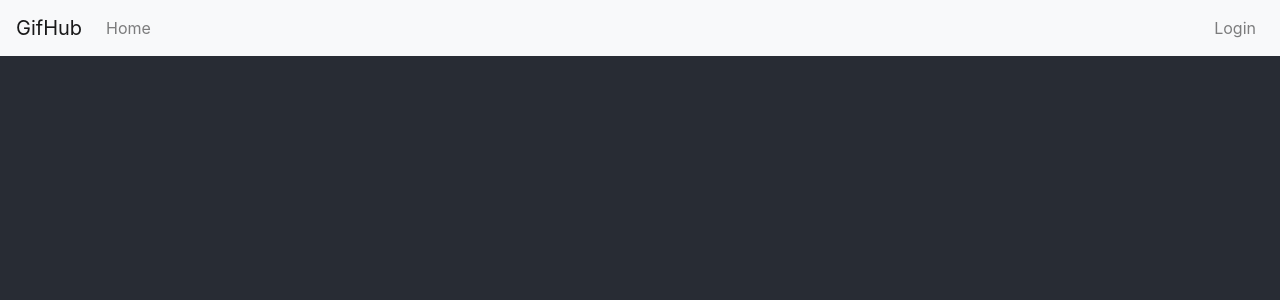
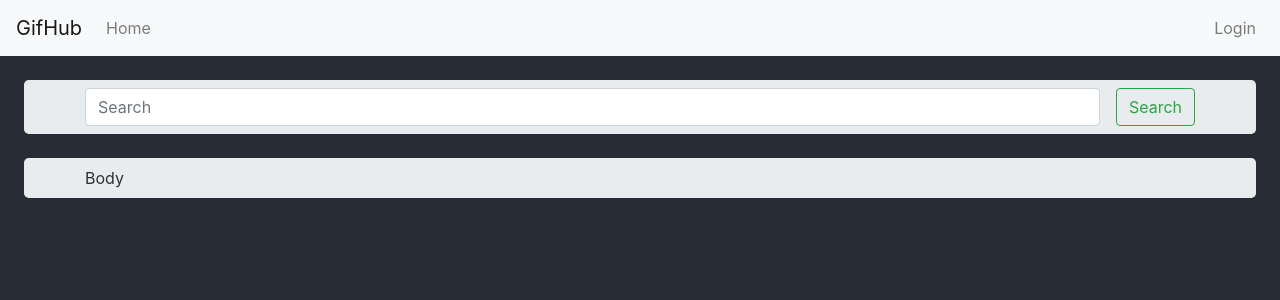
Before and after one commit to ahsan/GifHub, a React (Create React App) app in the folder frontend/: page / in a window 1280 px wide. Shown: the top 300 px of the page. Built offline with nearby package versions, Linux system fonts and the light colour scheme.

Commit message:
Search bar

```diff
--- a/frontend/src/App.css
+++ b/frontend/src/App.css
@@ -7,7 +7,7 @@
 .Body {
   background-color: #282c34;
   flex: 1 1 auto;
-  color: white;
+  color: rgba(0, 0, 0, 0.8);
 }
 
 .Login {
@@ -16,3 +16,7 @@
   flex: 1 1 auto;
   color: white;
 }
+
+.flex-auto {
+  flex: auto;
+}
--- a/frontend/src/components/GHBody.js
+++ b/frontend/src/components/GHBody.js
@@ -1,6 +1,11 @@
 import React from "react";
 import { connect } from "react-redux";
 import { getSearchStringState } from "../redux/selectors";
+import Jumbotron from 'react-bootstrap/Jumbotron'
+import Container from 'react-bootstrap/Container'
+import Form from 'react-bootstrap/Form'
+import FormControl from 'react-bootstrap/FormControl'
+import Button from 'react-bootstrap/Button'
 import "../App.css";
 
 class GHBody extends React.Component {
@@ -13,7 +18,19 @@ class GHBody extends React.Component {
   render() {
     return (
       <div className="Body">
-          {this.props.searchString}
+        <Jumbotron className="m-4 px-1 p-2">
+          <Container>
+            <Form inline>
+              <FormControl type="text" placeholder="Search" className="mr-sm-2 flex-auto" />
+              <Button variant="outline-success" className="ml-2">Search</Button>
+            </Form>
+          </Container>
+        </Jumbotron>
+        <Jumbotron className="m-4 px-1 p-2 flex-auto">
+          <Container>
+            Body
+          </Container>
+        </Jumbotron>
       </div>
     )
   }
```
